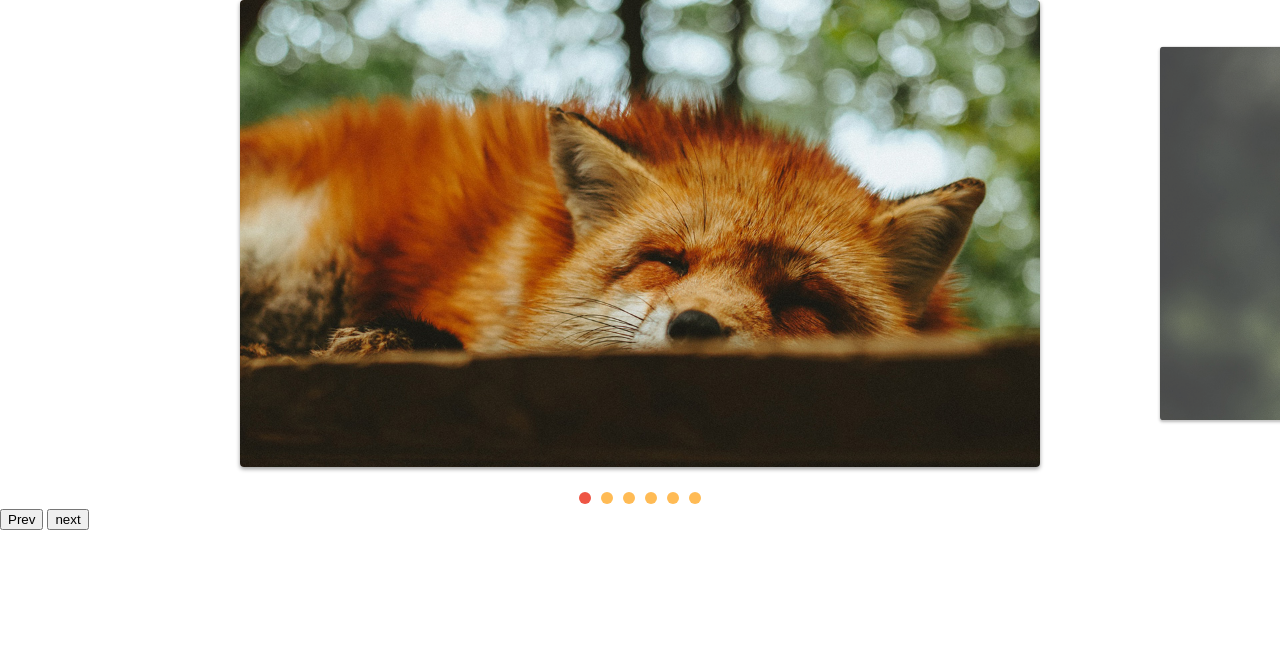
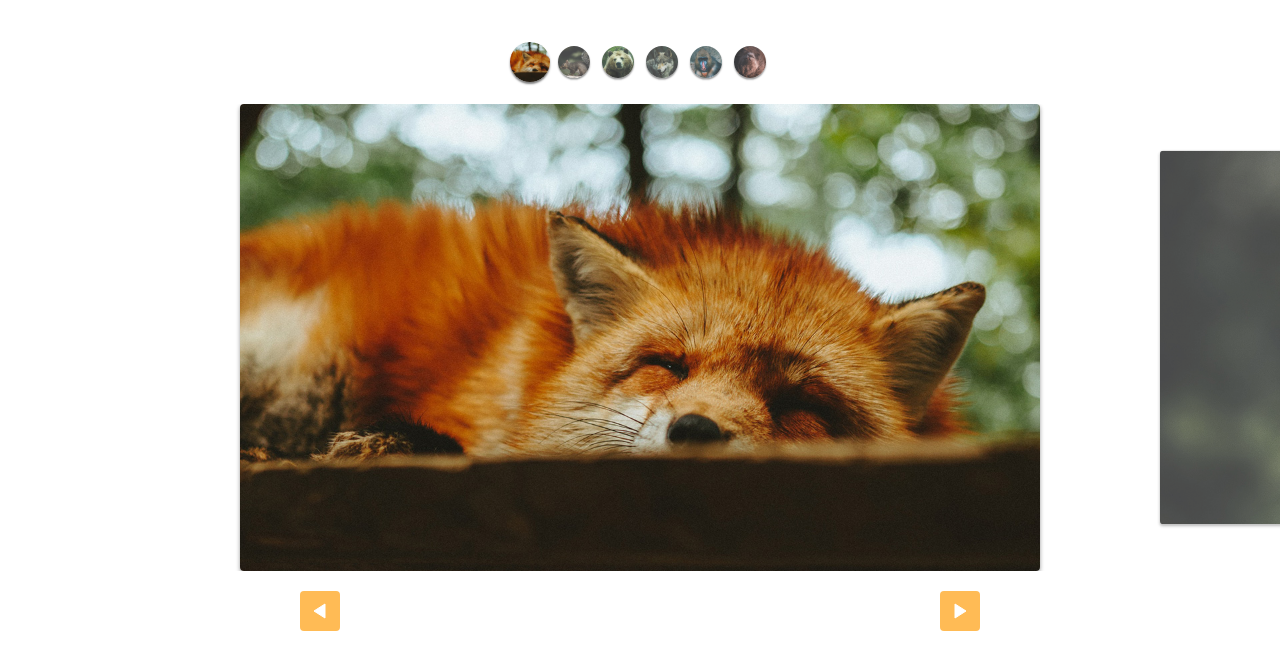
Before and after one commit to FernandoGWV/slide-projeto, a plain HTML site: page index.html in a window 1280 px wide. Drawn offline with Linux system fonts and the light colour scheme.

Commit message:
custom controls estilizados

```diff
--- a/css/style.css
+++ b/css/style.css
@@ -62,3 +62,48 @@ img {
 [data-control='slide'] li a:hover {
   background: #e54;
 }
+
+.custom-controls {
+  display: flex;
+  justify-content: center;
+  margin-top: 40px;
+  margin-bottom: 20px;
+  flex-wrap: wrap;
+}
+
+.custom-controls li {
+  opacity: 0.8;
+  transform: scale(0.8);
+  width: 40px;
+  height: 40px;
+  border-radius: 50%;
+  overflow: hidden;
+  margin: 2px;
+  box-shadow: 0 2px 2px rgba(0, 0, 0, 0.5);
+  transition: 0.3s;
+}
+
+.custom-controls li.active {
+  opacity: 1;
+  transform: scale(1);
+}
+
+.arrow-nav {
+  display: flex;
+  justify-content: space-around;
+  margin: 20px 0;
+}
+
+.arrow-nav button {
+  cursor: pointer;
+  border: none;
+  border-radius: 4px;
+  color: white;
+  width: 40px;
+  height: 40px;
+  background: #fb5 url('../img/arrow.svg') center center no-repeat;
+}
+
+.arrow-nav button.prev {
+  transform: rotate(-180deg);
+}
--- a/index.html
+++ b/index.html
@@ -8,6 +8,14 @@
     <link rel="stylesheet" href="./css/style.css" />
   </head>
   <body>
+    <ul class="custom-controls">
+      <li><img src="img/foto1-thumb.jpg" alt="" /></li>
+      <li><img src="img/foto2-thumb.jpg" alt="" /></li>
+      <li><img src="img/foto3-thumb.jpg" alt="" /></li>
+      <li><img src="img/foto4-thumb.jpg" alt="" /></li>
+      <li><img src="img/foto5-thumb.jpg" alt="" /></li>
+      <li><img src="img/foto6-thumb.jpg" alt="" /></li>
+    </ul>
     <div class="wripper">
       <ul class="slide">
         <li><img src="img/foto1.jpg" /></li>
@@ -19,8 +27,8 @@
       </ul>
     </div>
     <div class="arrow-nav">
-      <button class="prev">Prev</button>
-      <button class="next">next</button>
+      <button class="prev"></button>
+      <button class="next"></button>
     </div>
     <script type="module" src="js/script.js"></script>
   </body>
--- a/js/script.js
+++ b/js/script.js
@@ -1,5 +1,5 @@
-import { SlideNav } from './slide.js';
+import SlideNav from './slide.js';
 const slide = new SlideNav('.slide', '.wripper');
 slide.init();
 slide.addArrow('.prev', '.next');
-slide.addControl();
+slide.addControl('.custom-controls');
--- a/js/slide.js
+++ b/js/slide.js
@@ -149,7 +149,7 @@ export class Slide {
   }
 }
 
-export class SlideNav extends Slide {
+export default class SlideNav extends Slide {
   constructor(slide, wrapper) {
     super(slide, wrapper);
     this.bindControlEvents();
```
